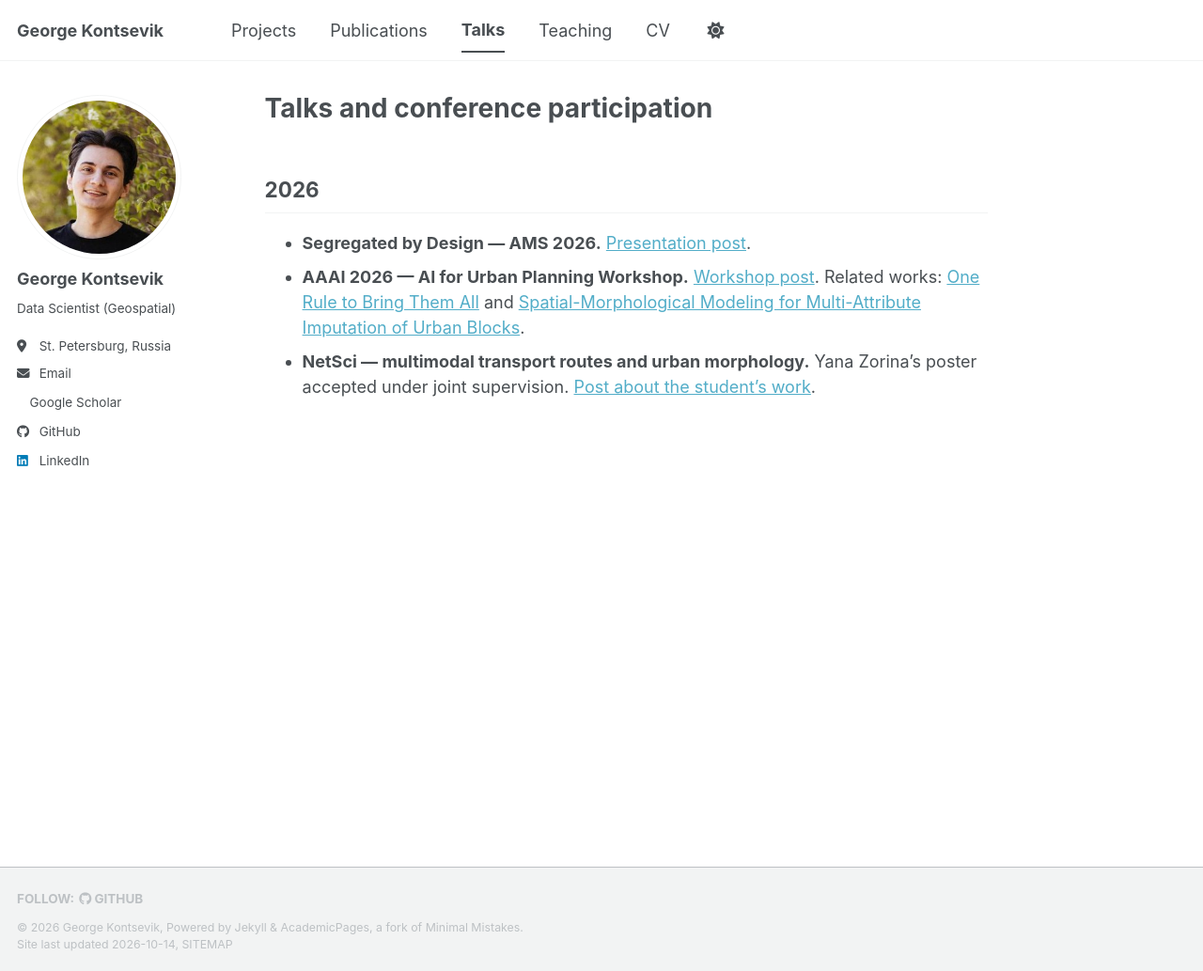
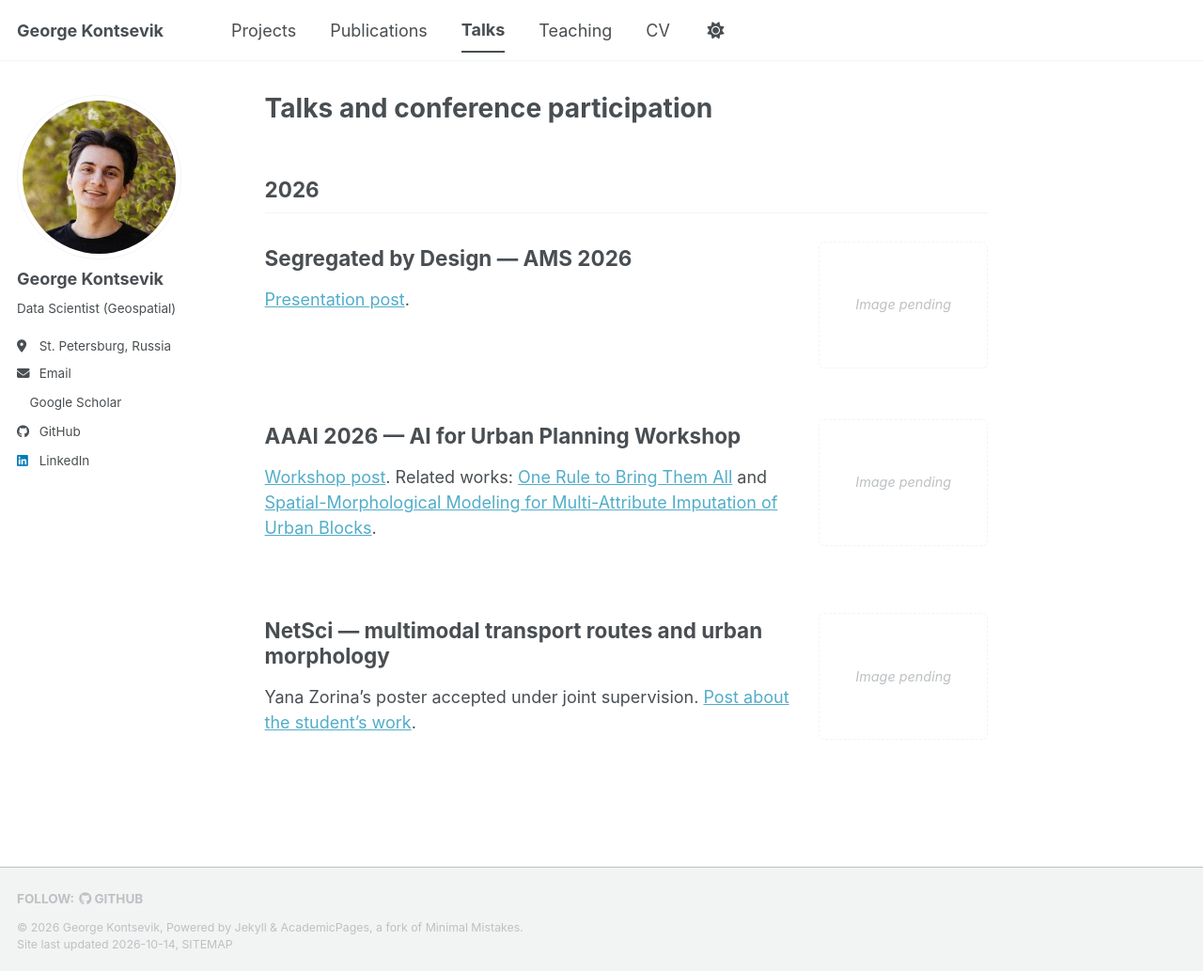
Before and after one commit to GeorgeKontsevik/GeorgeKontsevik.github.io, a Jekyll site: the page built from _pages/talks.md, in a window 1280 px wide and 1033 px high. Shown: the whole window at 94% size. Built offline with Jekyll 4.4.1, drawn with Linux system fonts in a browser that asks for light colours; a style sheet for code colours, icons or effects is not loaded.

Commit message:
Add editable image placeholders across all main sections

```diff
--- /dev/null
+++ b/_includes/section-card.html
@@ -0,0 +1,7 @@
+<article class="archive__item archive__item--with-image">
+  <div class="archive__item-content">
+    <h2 class="archive__item-title">{{ include.item.title | escape }}</h2>
+    {{ include.item.description | markdownify }}
+  </div>
+  {% include entry-image.html item=include.item %}
+</article>
--- a/_layouts/single.html
+++ b/_layouts/single.html
@@ -49,7 +49,7 @@ layout: default
       {% endunless %}
 
       <section class="page__content" itemprop="text">
-        {% if page.collection == 'publications' or page.collection == 'portfolio' %}
+        {% if page.image_slot or page.collection == 'publications' or page.collection == 'portfolio' %}
           {% include entry-image.html item=page %}
         {% endif %}
         {{ content }}
--- a/_pages/talks.md
+++ b/_pages/talks.md
@@ -7,6 +7,6 @@ author_profile: true
 
 ## 2026
 
-- **Segregated by Design — AMS 2026.** [Presentation post](https://www.linkedin.com/feed/update/urn:li:activity:7432402798253879296/).
-- **AAAI 2026 — AI for Urban Planning Workshop.** [Workshop post](https://www.linkedin.com/feed/update/urn:li:activity:7425998648720674816/). Related works: [One Rule to Bring Them All](https://arxiv.org/abs/2602.15053) and [Spatial-Morphological Modeling for Multi-Attribute Imputation of Urban Blocks](https://arxiv.org/abs/2602.10923).
-- **NetSci — multimodal transport routes and urban morphology.** Yana Zorina's poster accepted under joint supervision. [Post about the student's work](https://www.linkedin.com/feed/update/urn:li:activity:7429469726227210240/).
+{% for item in site.data.section_cards.talks %}
+  {% include section-card.html item=item %}
+{% endfor %}
```
Also changed, not shown: _data/section_cards.yml (added, +27 -0 lines), _pages/about.md (+3 -0 lines), _pages/cv.md (+3 -0 lines), _pages/teaching.md (+3 -5 lines).
